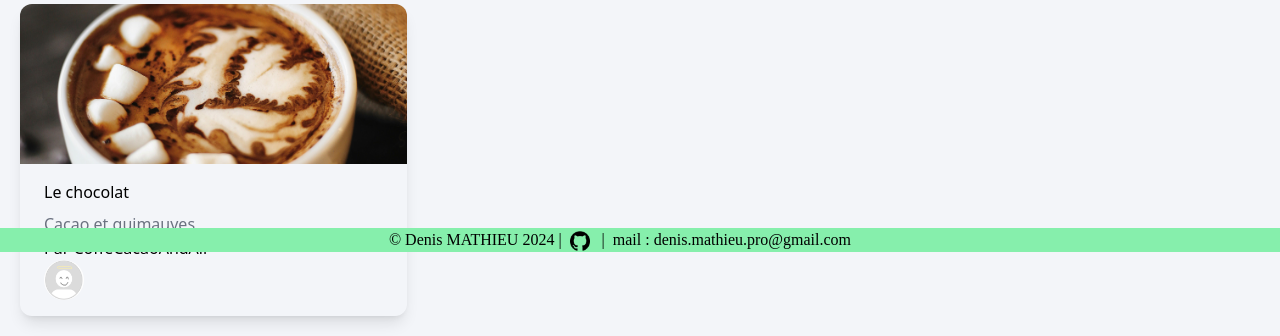
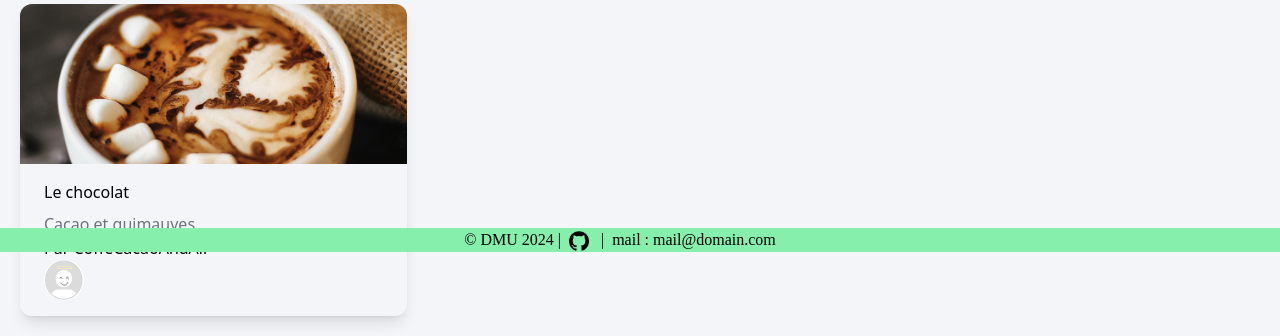
Before and after one commit to DenisDMU/Flask-astic, a Flask app: page /blog in a window 1280 px wide. Shown: the part 548-884 px from the top of the page. Run offline with Flask 3, Linux system fonts and the light colour scheme; data comes from the database, SQL or seed files in the repository; style sheets or scripts are compiled from the project's sources.

Commit message:
Update layout.html

```diff
--- a/templates/layout.html
+++ b/templates/layout.html
@@ -23,9 +23,9 @@
 
     <footer class=" text-center  w-full  bottom-0 mt-5 fixed inline-block bg-green-300">
         <div class="containerfoot  font-arthemys pr-10">
-        &copy; Denis MATHIEU 2024 |&nbsp;
+        &copy; DMU 2024 |&nbsp;
          <a href="https://github.com/DenisDMU" target="_blank" rel="noopener noreferrer"><img src="/static/images/git.png" alt="Mon git" class=" w-5 h-5 inline-block" ></a> &nbsp;
-         |&nbsp; mail : denis.mathieu.pro@gmail.com
+         |&nbsp; mail : mail@domain.com
         </div>
     </footer>
 </body>
```
